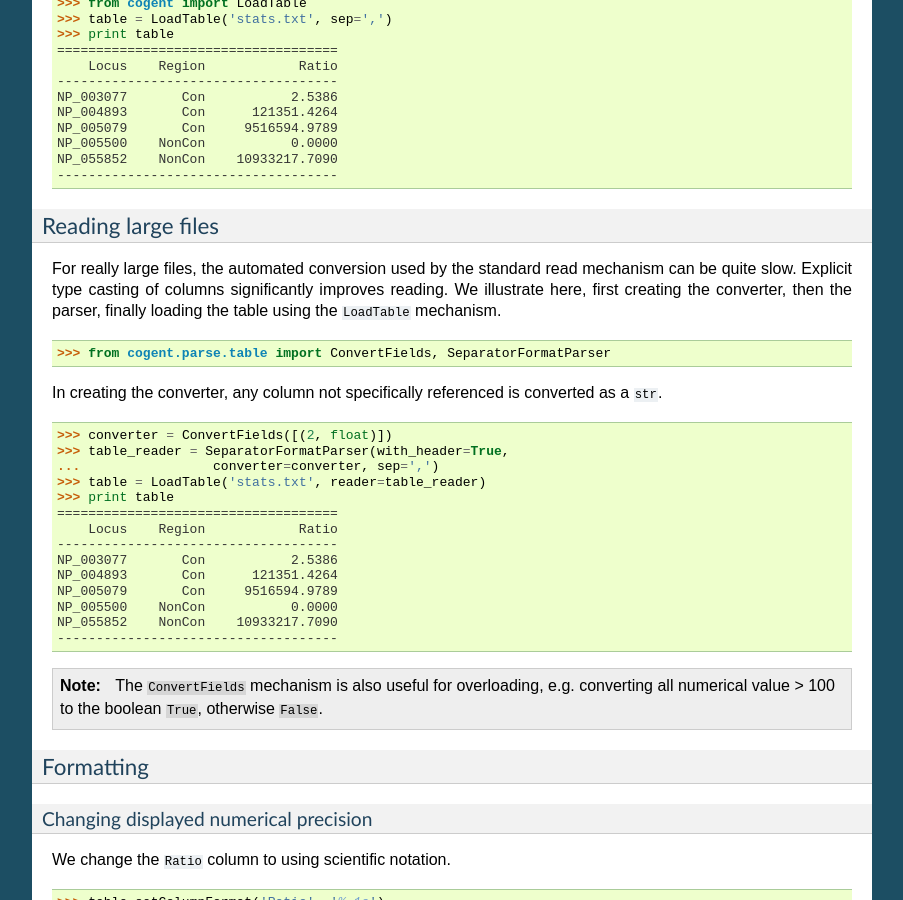
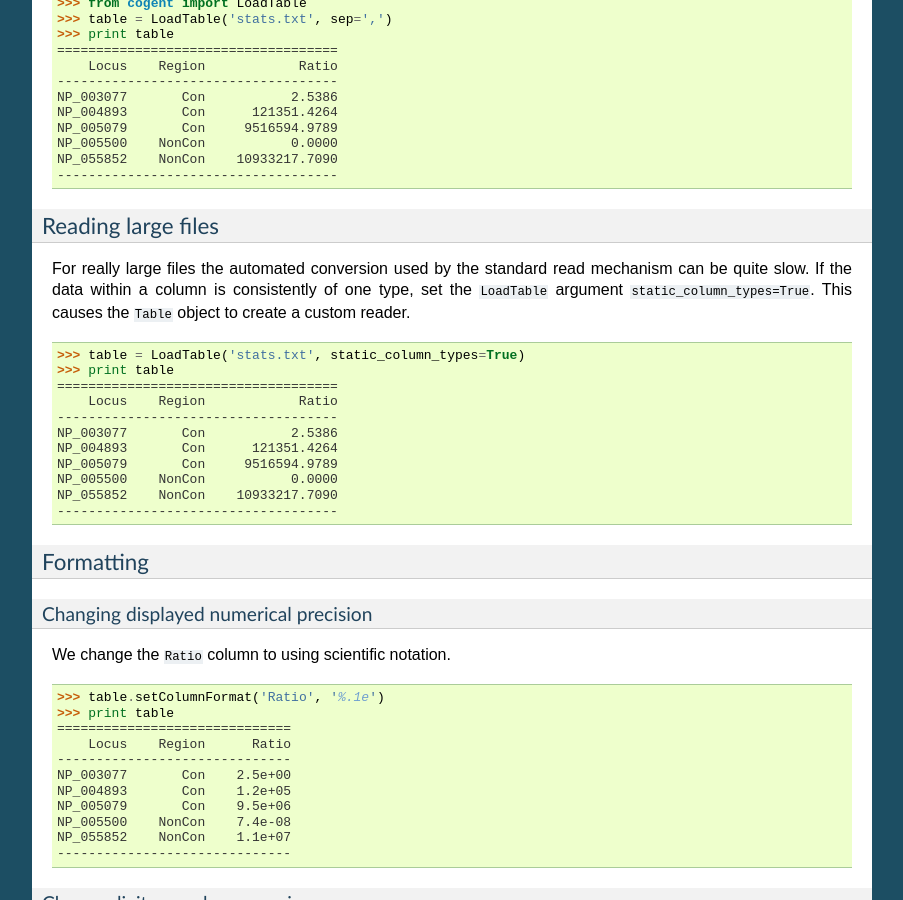
Before and after one commit to chungtseng/pycogent, a Sphinx documentation site: the page built from doc/cookbook/manipulating_biological_data.rst, in a window 1280 px wide and 900 px high, scrolled down 7710 px. Shown: the whole window, without its empty margins (198-1101 px from the left). Built offline with Sphinx 7.4.7, drawn with Linux system fonts in a browser that asks for light colours; formulas are drawn with MathJax 3; pages that are not in the unit, such as notebooks, are missing from menus.

Commit message:
simplify cookbook example for fast loading of tables
git-svn-id: https://pycogent.svn.sourceforge.net/svnroot/pycogent/trunk@514 4565cf14-4326-0410-8d81-eccf4396eebe

```diff
--- a/doc/cookbook/manipulating_biological_data.rst
+++ b/doc/cookbook/manipulating_biological_data.rst
@@ -549,20 +549,11 @@ We load a comma separated data file using the generic ``LoadTable`` function.
 Reading large files
 -------------------
 
-For really large files, the automated conversion used by the standard read mechanism can be quite slow. Explicit type casting of columns significantly improves reading. We illustrate here, first creating the converter, then the parser, finally loading the table using the ``LoadTable`` mechanism.
+For really large files the automated conversion used by the standard read mechanism can be quite slow. If the data within a column is consistently of one type, set the ``LoadTable`` argument ``static_column_types=True``. This causes the ``Table`` object to create a custom reader.
 
 .. doctest::
 
-    >>> from cogent.parse.table import ConvertFields, SeparatorFormatParser
-
-In creating the converter, any column not specifically referenced is converted as a ``str``.
-
-.. doctest::
-
-    >>> converter = ConvertFields([(2, float)])
-    >>> table_reader = SeparatorFormatParser(with_header=True,
-    ...                 converter=converter, sep=',')
-    >>> table = LoadTable('stats.txt', reader=table_reader)
+    >>> table = LoadTable('stats.txt', static_column_types=True)
     >>> print table
     ====================================
         Locus    Region            Ratio
@@ -573,8 +564,6 @@ In creating the converter, any column not specifically referenced is converted a
     NP_005500    NonCon           0.0000
     NP_055852    NonCon    10933217.7090
     ------------------------------------
-
-.. note:: The ``ConvertFields`` mechanism is also useful for overloading, e.g. converting all numerical value > 100 to the boolean ``True``, otherwise ``False``.
 
 Formatting
 ----------
```
